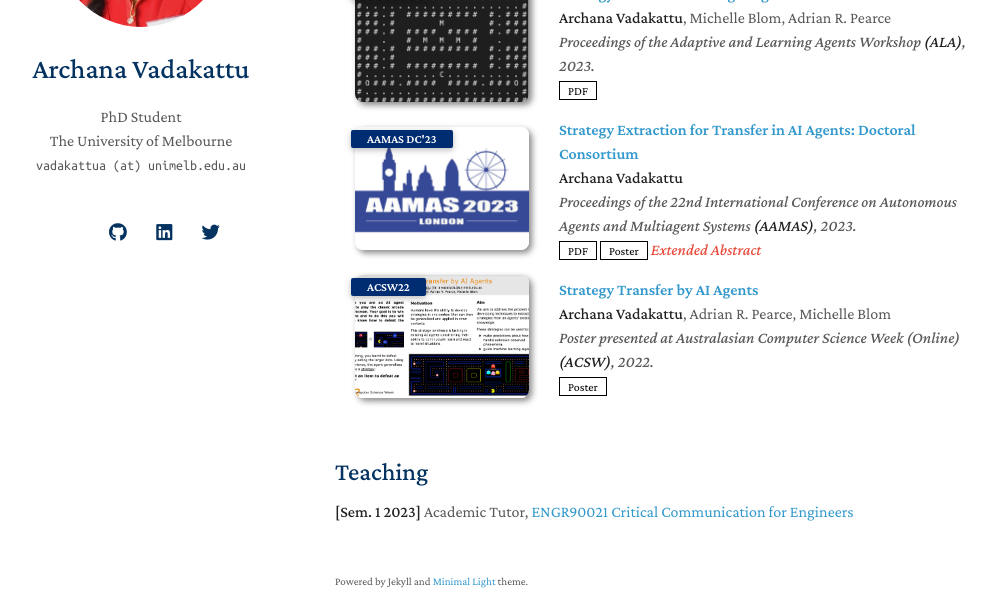
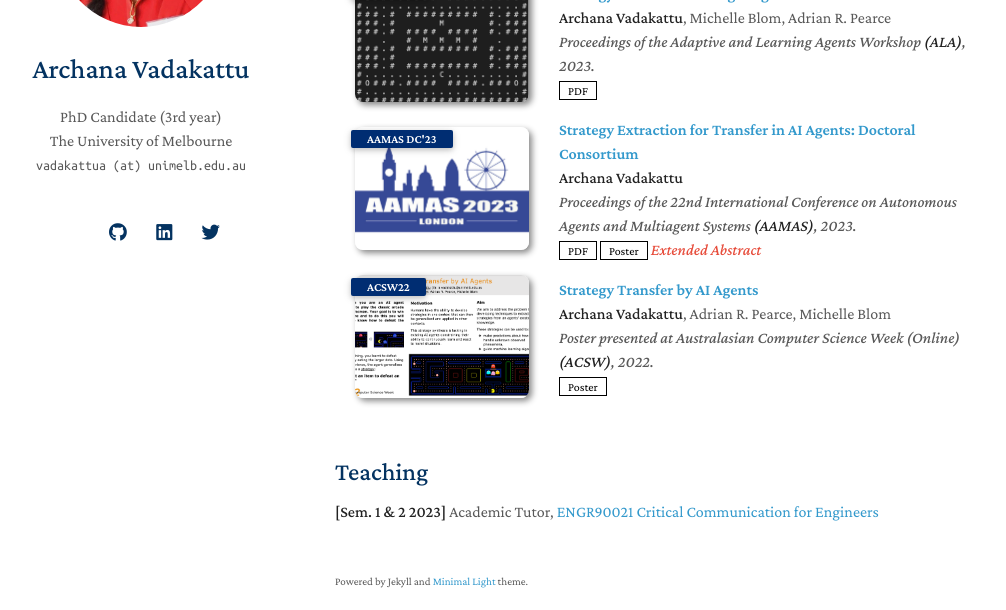
Before and after one commit to archana-venkata/archana-venkata.github.io, a Jekyll site: the page built from index.md, in a window 1280 px wide and 900 px high, scrolled down 511 px. Shown: the part 238-848 px from the top of the window, without its empty margins (135-1141 px from the left). Built offline with Jekyll 4.4.1, drawn with Linux system fonts in a browser that asks for light colours; nearby versions of some CDN libraries; a style sheet for code colours, icons or effects is not loaded; our own code applies the rules of GitHub Pages for plain Markdown files.

Commit message:
Minor updates

```diff
--- a/_config.yml
+++ b/_config.yml
@@ -1,6 +1,6 @@
 # Basic Information
 title: Archana Vadakattu
-position: PhD Student
+position: PhD Candidate (3rd year)
 affiliation: The University of Melbourne
 email: vadakattua (at) unimelb.edu.au
 
--- a/index.md
+++ b/index.md
@@ -26,4 +26,4 @@ Previously, I completed a Bachelor of Electrical and Electronic Engineering (Hon
 
 ## Teaching
 
-**[Sem. 1 2023]** Academic Tutor, <a href="https://handbook.unimelb.edu.au/subjects/engr90021">ENGR90021 Critical Communication for Engineers</a>
+**[Sem. 1 & 2 2023]** Academic Tutor, <a href="https://handbook.unimelb.edu.au/subjects/engr90021">ENGR90021 Critical Communication for Engineers</a>
```
